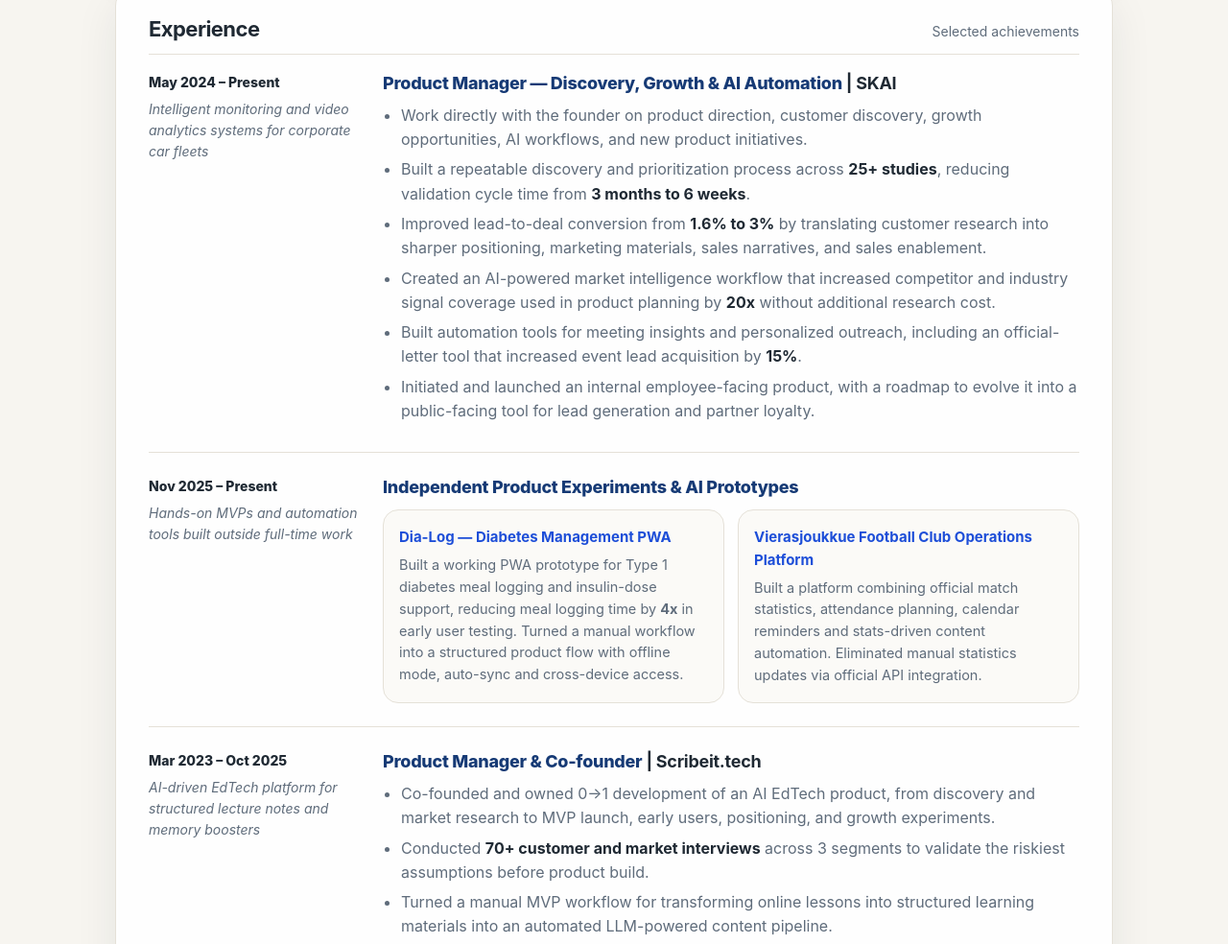
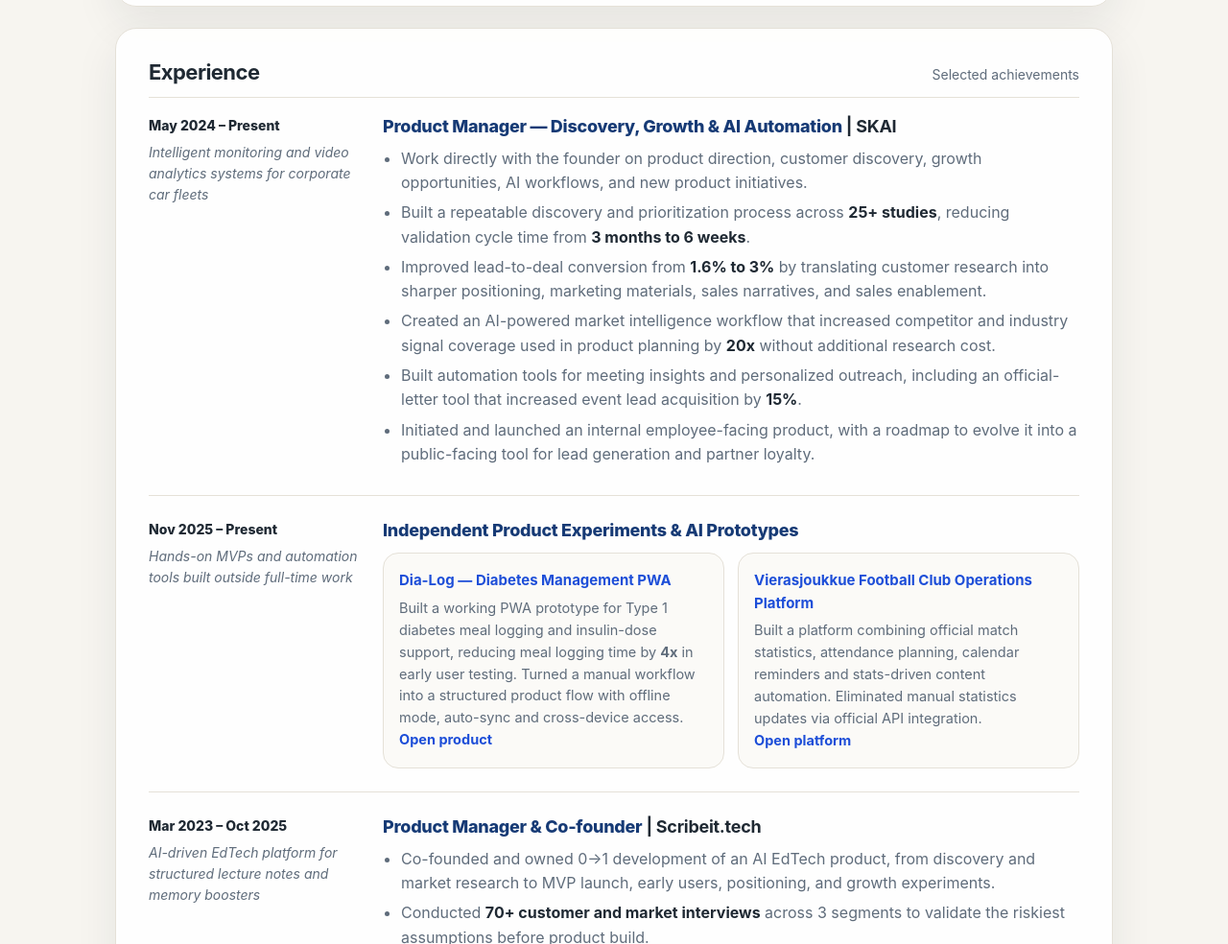
Before and after one commit to nadymovds/founding-product-lead, a plain HTML site: page index.html in a window 1280 px wide. Shown: the part 1581-2565 px from the top of the page at 96% size. Drawn offline with Linux system fonts and the light colour scheme.

Commit message:
Make project links explicit

```diff
--- a/index.html
+++ b/index.html
@@ -315,6 +315,12 @@
       font-size: 14.5px;
     }
 
+    .project-link {
+      margin-top: 10px;
+      font-size: 14px;
+      font-weight: 700;
+    }
+
     .compact-grid {
       display: grid;
       grid-template-columns: repeat(2, minmax(0, 1fr));
@@ -419,7 +425,8 @@
           <li><span class="contact-label">Phone</span><a href="tel:+358415886381">+358 41 588 6381</a></li>
           <li><span class="contact-label">LinkedIn</span><a href="https://www.linkedin.com/in/denisnadymov-0a8088215/" target="_blank" rel="noreferrer">linkedin.com/in/denisnadymov</a></li>
           <li><span class="contact-label">Portfolio</span><a href="https://nadymov.notion.site/Denis-Nadymov-Portfolio-34e84278d35d809d9a2fdf96eabb4790" target="_blank" rel="noreferrer">nadymov.notion.site/Denis-Nadymov-Portfolio</a></li>
-          <li><span class="contact-label">Products</span><a href="https://scribeit.tech" target="_blank" rel="noreferrer">scribeit.tech</a> · <a href="https://dia-log.scribeit.tech" target="_blank" rel="noreferrer">dia-log.scribeit.tech</a> · <a href="https://vierasjoukkue.fi/" target="_blank" rel="noreferrer">vierasjoukkue.fi</a></li>
+          <li><span class="contact-label">Products</span><a href="https://scribeit.tech" target="_blank" rel="noreferrer">scribeit.tech</a> · <a href="https://dia-log.scribeit.tech" target="_blank" rel="noreferrer">dia-log.scribeit.tech</a></li>
+          <li><span class="contact-label">Football Club Platform</span><a href="https://vierasjoukkue.fi/" target="_blank" rel="noreferrer">vierasjoukkue.fi</a></li>
         </ul>
         <div class="actions">
           <a class="button" href="mailto:nadymov.ds@gmail.com?subject=Founding%20Product%20Lead%20opportunity">Contact me</a>
@@ -510,10 +517,12 @@
               <div class="project-card">
                 <h4><a href="https://dia-log.scribeit.tech" target="_blank" rel="noreferrer">Dia-Log — Diabetes Management PWA</a></h4>
                 <p>Built a working PWA prototype for Type 1 diabetes meal logging and insulin-dose support, reducing meal logging time by <strong>4x</strong> in early user testing. Turned a manual workflow into a structured product flow with offline mode, auto-sync and cross-device access.</p>
+                <p class="project-link"><a href="https://dia-log.scribeit.tech" target="_blank" rel="noreferrer">Open product</a></p>
               </div>
               <div class="project-card">
                 <h4><a href="https://vierasjoukkue.fi/" target="_blank" rel="noreferrer">Vierasjoukkue Football Club Operations Platform</a></h4>
                 <p>Built a platform combining official match statistics, attendance planning, calendar reminders and stats-driven content automation. Eliminated manual statistics updates via official API integration.</p>
+                <p class="project-link"><a href="https://vierasjoukkue.fi/" target="_blank" rel="noreferrer">Open platform</a></p>
               </div>
             </div>
           </div>
```
